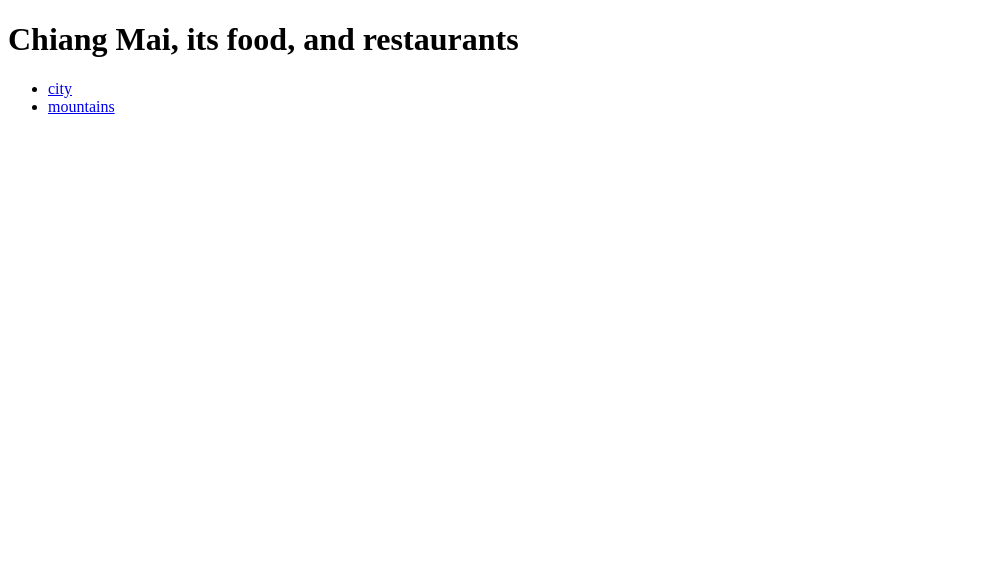
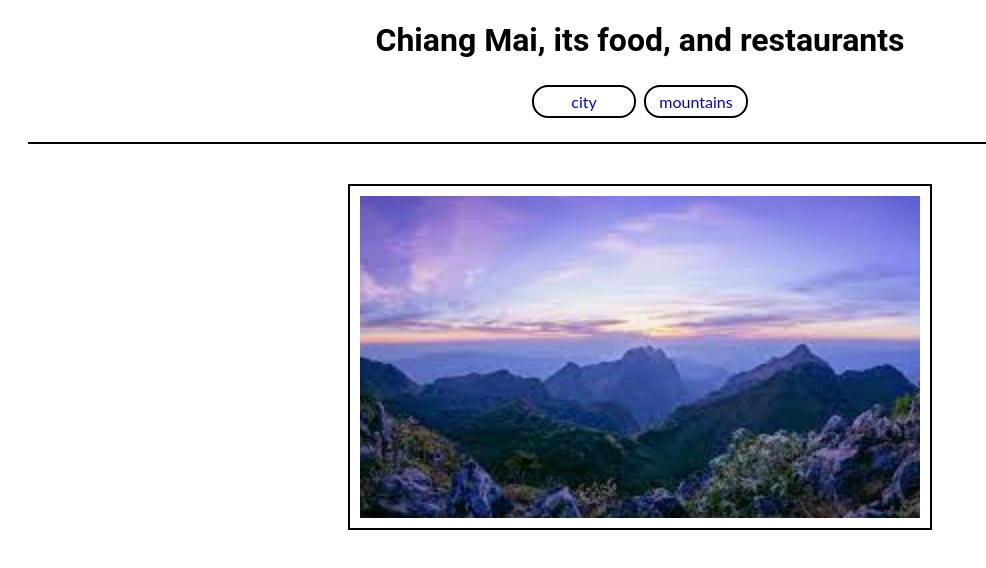
Before and after one commit to KJWhitehead/CMFood, a plain HTML site: page index.html in a window 1280 px wide. Shown: the whole page, without its empty margins (0-986 px from the left). Drawn offline with Linux system fonts and the light colour scheme.

Commit message:
feat:added images

```diff
--- a/index.html
+++ b/index.html
@@ -4,6 +4,7 @@
     <meta charset="UTF-8" />
     <meta http-equiv="X-UA-Compatible" content="IE=edge" />
     <meta name="viewport" content="width=device-width, initial-scale=1.0" />
+    <link rel="stylesheet" href="assets/css/style.css" />
     <title>Chiang Mai Food</title>
   </head>
   <body>
@@ -19,5 +20,10 @@
         </li>
       </ul>
     </nav>
+    <section>
+      <figure>
+        <img src="assets/images/mountains1.png" alt="Misty mountains" />
+      </figure>
+    </section>
   </body>
 </html>
```
Also changed, not shown: mountains.html (+5 -0 lines), assets/images/mountains1.png (added), assets/images/mountains2.png (added).
